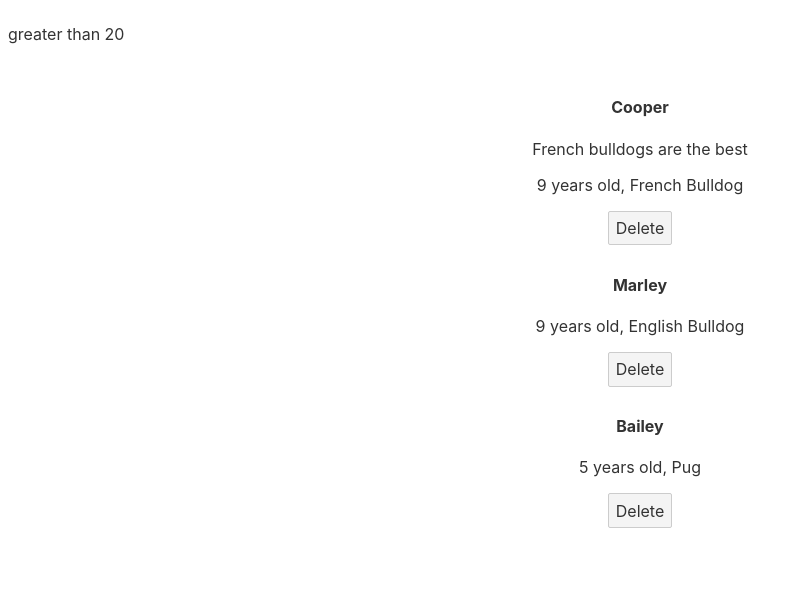
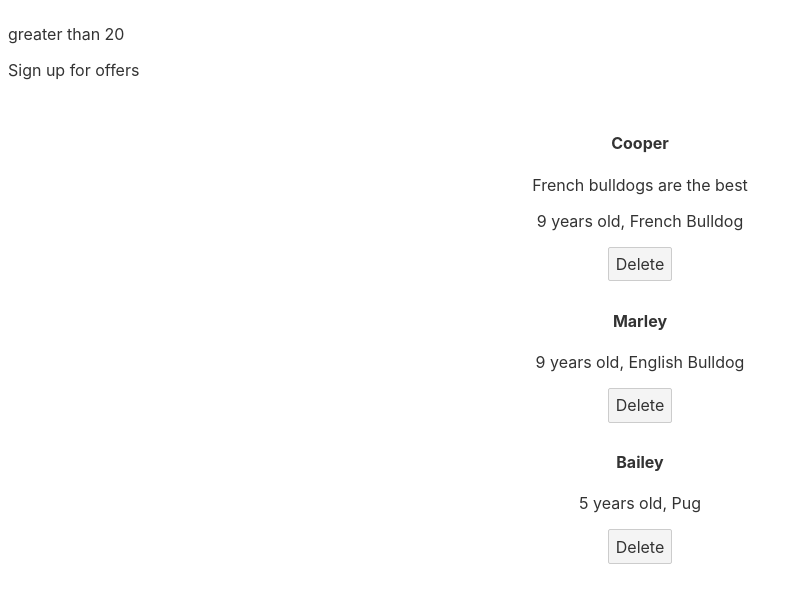
Before and after one commit to SJH-97/svelte, a Svelte app: page / in a window 1280 px wide. Shown: the top 602 px of the page, without its empty margins (0-801 px from the left). Built offline with nearby package versions, Linux system fonts and the light colour scheme.

Commit message:
made basic component and imported to root of project

```diff
--- a/src/App.svelte
+++ b/src/App.svelte
@@ -1,4 +1,7 @@
 <script>
+	//importing Modal component
+	import Modal from './Modal.svelte';
+
 	let dogs = [
 		// comment out data in array to see else block rendering
 		{name: 'Cooper', age: 9, breed: 'French Bulldog', id: 1},
@@ -24,6 +27,7 @@
 	<p>Not greater than 20 or 5</p>
 {/if}
 
+<Modal />
 <main>
  {#each dogs as dog (dog.id)}
 <div>
--- /dev/null
+++ b/src/Modal.svelte
@@ -0,0 +1,15 @@
+<script>
+    let showModal = true;
+</script>
+
+{#if showModal}
+<div class="backdrop">
+    <div class="modal">
+        <p>Sign up for offers</p>
+    </div>
+</div>
+{/if}
+
+<style>
+
+</style>
```
